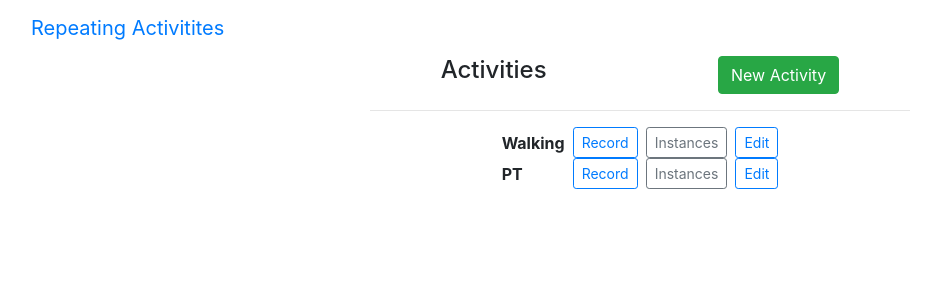
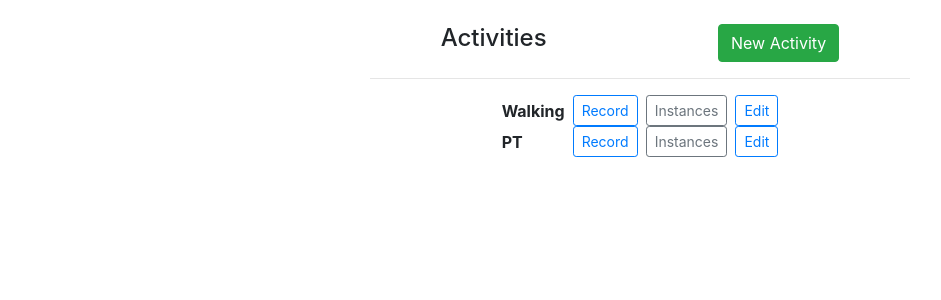
Before and after one commit to twilliamsark/prat, an Angular app: page /activities in a window 1280 px wide. Shown: the top 300 px of the page, without its empty margins (0-941 px from the left). Built offline with nearby package versions, Linux system fonts and the light colour scheme.

Commit message:
Remove header and simplify components

```diff
--- a/src/app/activities/activities.component.html
+++ b/src/app/activities/activities.component.html
@@ -1,6 +1,18 @@
 <div class="row">
   <div class="col-md-3"></div>
   <div class="col-md-6">
+    <div class="row justify-content-around">
+      <div class="col-xs-4">
+        <h4>Activities</h4>
+      </div>
+      <div class="col-xs-4">
+        <button
+          routerLink="new"
+          class="btn btn-success"
+          type="button">New Activity</button>
+      </div>
+    </div>
+    <hr>
     <app-activity-list></app-activity-list>
   </div>
   <div class="col-md-3"></div>
--- /dev/null
+++ b/src/app/activity-instance/activity-instance.component.html
@@ -0,0 +1,4 @@
+<div class="row justify-content-between">
+  <div class="col-xs-4"><strong>{{instance.completed()}}</strong></div>
+  <div class="col-xs-4"><button type="button" class="btn btn-sm btn-outline-danger ml-2">Delete</button></div>
+</div>
--- a/src/app/activity-list/activity-list.component.html
+++ b/src/app/activity-list/activity-list.component.html
@@ -1,21 +1,4 @@
-<div class="row justify-content-around">
-  <div class="col-xs-4">
-    <h4>Activities</h4>
-  </div>
-  <div class="col-xs-4">
-    <button
-      routerLink="new"
-      class="btn btn-success"
-      type="button">New Activity</button>
-  </div>
-</div>
-<hr>
-<!-- <div class="row" *ngFor="let currentActivity of activities; let i = index">
-  <div class="col-xs-12">
-    <strong>Bob</strong>
-    <h4>{{ currentActivity.activity_type }} ({{ currentActivity.instances.length }})</h4>
-  </div>
-</div> -->
+
 <div class="row justify-content-center">
   <div class="col-xs-12">
     <ngb-accordion #a="ngbAccordion" [closeOthers]="true" activeIds="">
@@ -39,7 +22,6 @@
             </div>
           </ng-template>
           <ng-template ngbPanelContent>
-            <div class="row justify-content-center">
             <ul class="list-group">
               <app-activity-instance
                 class="list-group-item"
@@ -48,7 +30,6 @@
                 [index]="instanceIndex">
               </app-activity-instance>
             </ul>
-            </div>
           </ng-template>
         </ngb-panel>
 
--- a/src/app/app.component.html
+++ b/src/app/app.component.html
@@ -1,5 +1,5 @@
-<app-header></app-header>
 <div class="container">
+  <div class="row col-md-12">&nbsp;</div>
   <div class="row">
     <div class="col-md-12">
       <router-outlet></router-outlet>
--- a/src/app/app.module.ts
+++ b/src/app/app.module.ts
@@ -11,9 +11,9 @@ import { AppComponent } from './app.component';
 import { ActivityListComponent } from './activity-list/activity-list.component';
 import { ActivityComponent } from './activity/activity.component';
 import { ActivitiesComponent } from './activities/activities.component';
-import { HeaderComponent } from './header/header.component';
 import { DropdownDirective } from './directives/dropdown.directive';
 import { ActivityEditComponent } from './activity-edit/activity-edit.component';
+import { ActivityInstanceComponent } from './activity-instance/activity-instance.component';
 
 @NgModule({
   declarations: [
@@ -22,8 +22,8 @@ import { ActivityEditComponent } from './activity-edit/activity-edit.component';
     ActivityComponent,
     ActivitiesComponent,
     DropdownDirective,
-    HeaderComponent,
-    ActivityEditComponent
+    ActivityEditComponent,
+    ActivityInstanceComponent
   ],
   imports: [
     BrowserModule,
--- a/src/app/header/header.component.html
+++ /dev/null
@@ -1,7 +0,0 @@
-<nav class="navbar navbar-default">
-  <div class="container-fluid">
-    <div class="navbar-header">
-      <a routerLink="/" class="navbar-brand">Repeating Activitites</a>
-    </div>
-  </div>
-</nav>
--- a/src/app/header/header.component.ts
+++ /dev/null
@@ -1,10 +0,0 @@
-import { Component } from '@angular/core';
-
-@Component({
-  selector: 'app-header',
-  templateUrl: './header.component.html',
-  styleUrls: ['./header.component.css']
-})
-export class HeaderComponent {
-  collapsed: boolean = true;
-}
--- a/src/models/repeating-activity-instance.model.ts
+++ b/src/models/repeating-activity-instance.model.ts
@@ -15,7 +15,7 @@ export class RepeatingActivityInstance {
 
   completed(): string {
     if (this.completedOn) {
-      return formatDate(this.completedOn, 'medium', 'en-US');
+      return formatDate(this.completedOn, 'short', 'en-US');
     } else {
       return "Incomplete";
     }
```
Also changed, not shown: src/app/activity-instance/activity-instance.component.ts (added, +12 -0 lines), src/app/activity-instance/activity-instance.component.css (added). Lines whose indentation alone changed are shown as unchanged.
